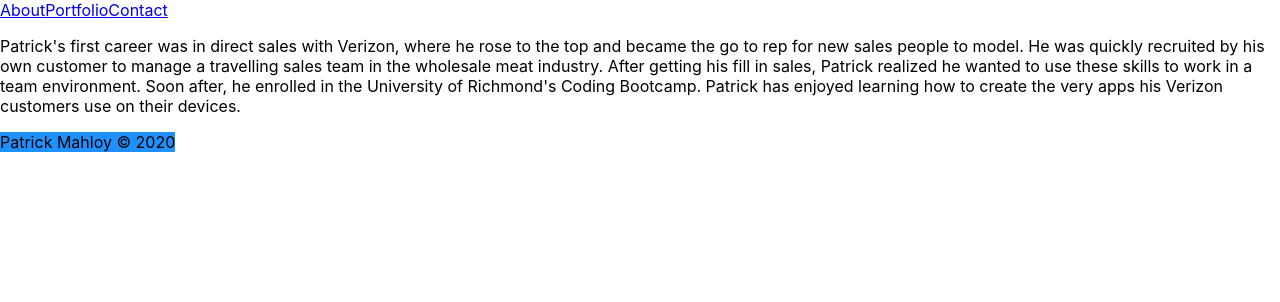
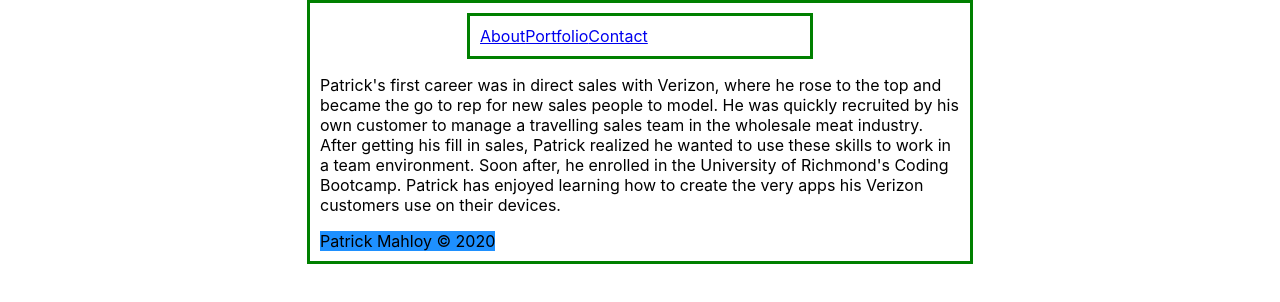
Before and after one commit to ploymahloy/react-portfolio, a React (Create React App) app: page / in a window 1280 px wide. Shown: the top 302 px of the page. Built offline with nearby package versions, Linux system fonts and the light colour scheme.

Commit message:
styling of the header and app itself

```diff
--- a/src/App.css
+++ b/src/App.css
@@ -16,3 +16,10 @@
 .App-link {
   color: #61dafb;
 }
+
+.wrapper {
+  margin: auto;
+  width: 50%;
+  border: 3px solid green;
+  padding: 10px;
+}
--- a/src/App.js
+++ b/src/App.js
@@ -11,7 +11,7 @@ import "./components/Footer.css";
 function App() {
   return (
     <Router>
-      <div>
+      <div className="wrapper">
         <Header/>
           <Switch>
             <Route exact path={"/"} component={About}/>
--- /dev/null
+++ b/src/components/Header.css
@@ -0,0 +1,6 @@
+.header {
+  margin: auto;
+  width: 50%;
+  border: 3px solid green;
+  padding: 10px;
+}
--- a/src/components/Header.js
+++ b/src/components/Header.js
@@ -1,9 +1,10 @@
 import React from "react";
 import { Link } from "react-router-dom";
+import "./Header.css";
 
 function Header(props) {
     return (
-    <div>
+    <div className="header">
       <Link to="/about">
           About
       </Link>
```
